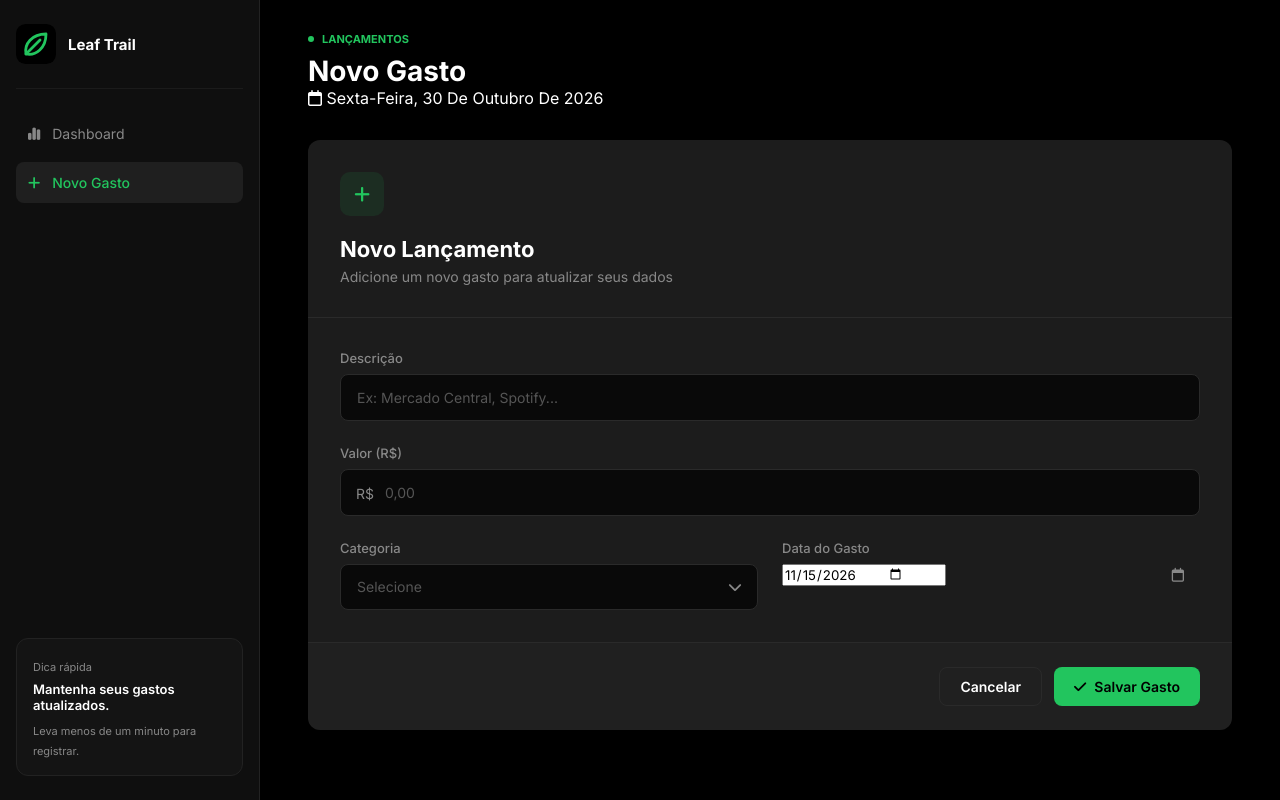
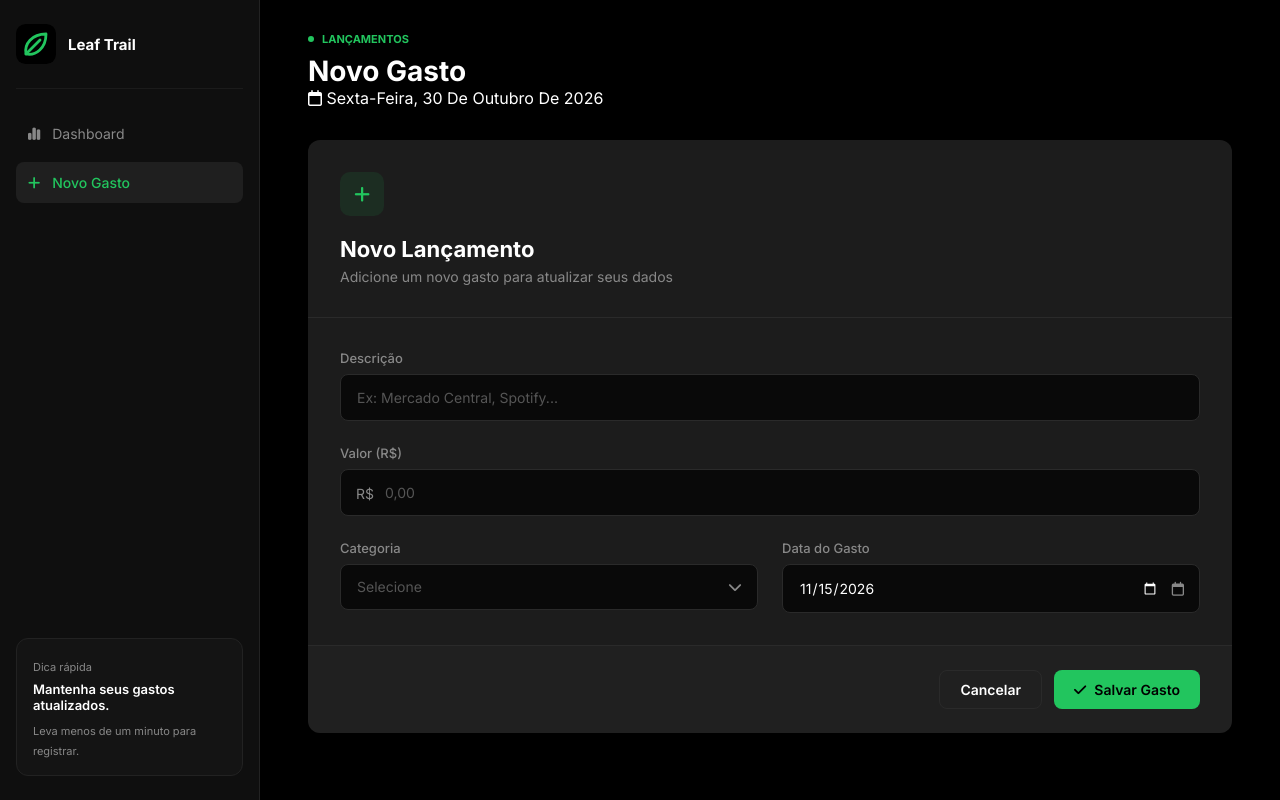
Before and after one commit to miglizz08/leafTrail, a Flask app: page /novo-gasto in a window 1280 px wide. Run offline with Flask 3, Linux system fonts and the light colour scheme.

Commit message:
style: aplicar tema ao campo de data

```diff
--- a/static/css/style.css
+++ b/static/css/style.css
@@ -217,7 +217,7 @@ body {
   font-weight: 500;
 }
 
-input[type="text"], select {
+input[type="text"], input[type="date"], select {
   width: 100%;
   background-color: #090909;
   border: 1px solid #2a2a2a;
@@ -229,8 +229,12 @@ input[type="text"], select {
   transition: border 0.2s;
 }
 
-input[type="text"]:focus, select:focus {
+input[type="text"]:focus, input[type="date"]:focus, select:focus {
   border-color: #22c55e;
+}
+
+input[type="date"] {
+  color-scheme: dark;
 }
 
 input::placeholder {
```
